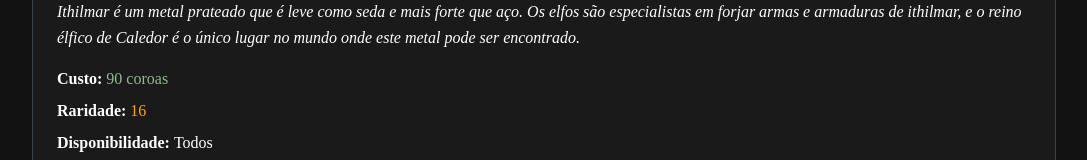
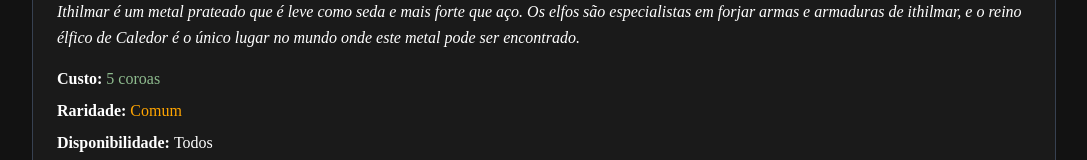
Before and after one commit to David-Bugaboo/Twentyheim, a React (Vite) app: page /equipment/armor-and-shields in a window 1280 px wide. Shown: the part 5696-5856 px from the top of the page, without its empty margins (96-1183 px from the left). Built offline with nearby package versions, Linux system fonts and the light colour scheme; no server answers.

Commit message:
feature: rarity in dropdown

```diff
--- a/src/components/WarbandStash.tsx
+++ b/src/components/WarbandStash.tsx
@@ -24,6 +24,7 @@
   modifier?: { name: string; effect?: string };
   availability?: string[];
   exclusions?: string[];
+  rarity?: number;
 }
 
 interface WarbandStashProps {
@@ -84,6 +85,7 @@
         category: "hand-to-hand",
         availability: toStringArray((w as any).availability),
         exclusions: toStringArray((w as any).exclusions),
+        rarity: undefined,
       }));
     const items2 = (meleeRefactor as any[])
       .filter((w) => String(w.type || "").includes("Corpo"))
@@ -93,6 +95,7 @@
         category: "hand-to-hand",
         availability: toStringArray((w as any).availability),
         exclusions: toStringArray((w as any).exclusions),
+        rarity: w.rarity,
       }));
     const allItems = [...items1, ...items2];
     const unique = Array.from(
@@ -109,6 +112,7 @@
         category: "ranged",
         availability: toStringArray((w as any).availability),
         exclusions: toStringArray((w as any).exclusions),
+        rarity: undefined,
       }));
     const items2 = (rangedRefactor as any[])
       .filter((w) => String(w.type || "").includes("Distância"))
@@ -118,6 +122,7 @@
         category: "ranged",
         availability: toStringArray((w as any).availability),
         exclusions: toStringArray((w as any).exclusions),
+        rarity: w.rarity,
       }));
     const allItems = [...items1, ...items2];
     const unique = Array.from(
@@ -132,6 +137,7 @@
       category: "ranged",
       availability: toStringArray((w as any).availability),
       exclusions: toStringArray((w as any).exclusions),
+      rarity: w.rarity,
     }));
   }
   if (type === "Armadura") {
@@ -141,6 +147,7 @@
       category: "armor",
       availability: toStringArray((w as any).availability),
       exclusions: toStringArray((w as any).exclusions),
+      rarity: w.rarity,
     }));
   }
   if (type === "Acessórios") {
@@ -150,6 +157,7 @@
       category: "miscellaneous",
       availability: toStringArray((w as any).availability),
       exclusions: toStringArray((w as any).exclusions),
+      rarity: w.rarity,
     }));
     const allItems = [...items1];
     const unique = Array.from(
@@ -164,6 +172,7 @@
       category: "miscellaneous",
       availability: toStringArray((w as any).availability),
       exclusions: toStringArray((w as any).exclusions),
+      rarity: w.rarity,
     }));
     const unique = Array.from(
       new Map(items.map((item) => [item.name, item])).values()
@@ -501,13 +510,14 @@
                   item.exclusions,
                   factionLabel
                 );
+                const rarityDisplay = item.rarity ? ` (Rrd: ${item.rarity === 1 ? 'Comum' : item.rarity})` : '';
                 return (
                   <option
                     key={item.name}
                     value={item.name}
                     style={{ color: allowed ? undefined : "#ef4444" }}
                   >
-                    {item.name} — {item.cost}
+                    {item.name} — {item.cost}{rarityDisplay}
                     {!allowed ? " (não disponível)" : ""}
                   </option>
                 );
--- a/src/pages/weapons and equipments/data/armaduras-e-escudos-refactor.json
+++ b/src/pages/weapons and equipments/data/armaduras-e-escudos-refactor.json
@@ -226,8 +226,8 @@
     "name": "Bróquel",
     "type": "Armadura",
     "damageModifier": null,
-    "purchaseCost": "90 coroas",
-    "rarity": 16,
+    "purchaseCost": "5 coroas",
+    "rarity": 1,
     "availability": ["Todos"],
     "exclusive": null,
     "flavorText": "Ithilmar é um metal prateado que é leve como seda e mais forte que aço. Os elfos são especialistas em forjar armas e armaduras de ithilmar, e o reino élfico de Caledor é o único lugar no mundo onde este metal pode ser encontrado.",
```
Also changed, not shown: 1 other file (tests, documents, lock files or other folders).
